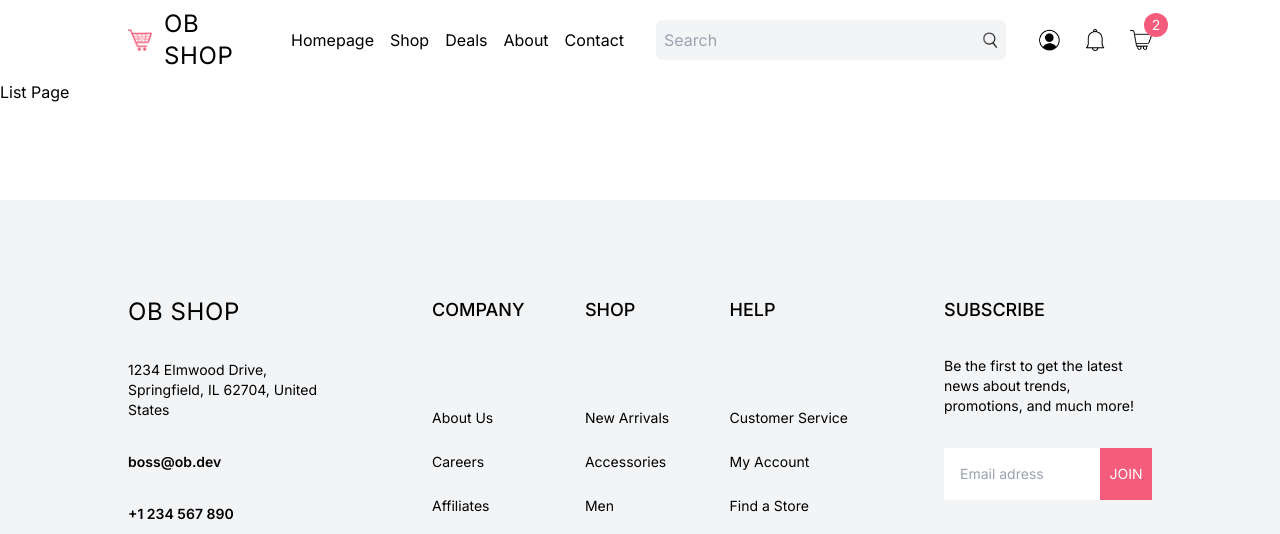
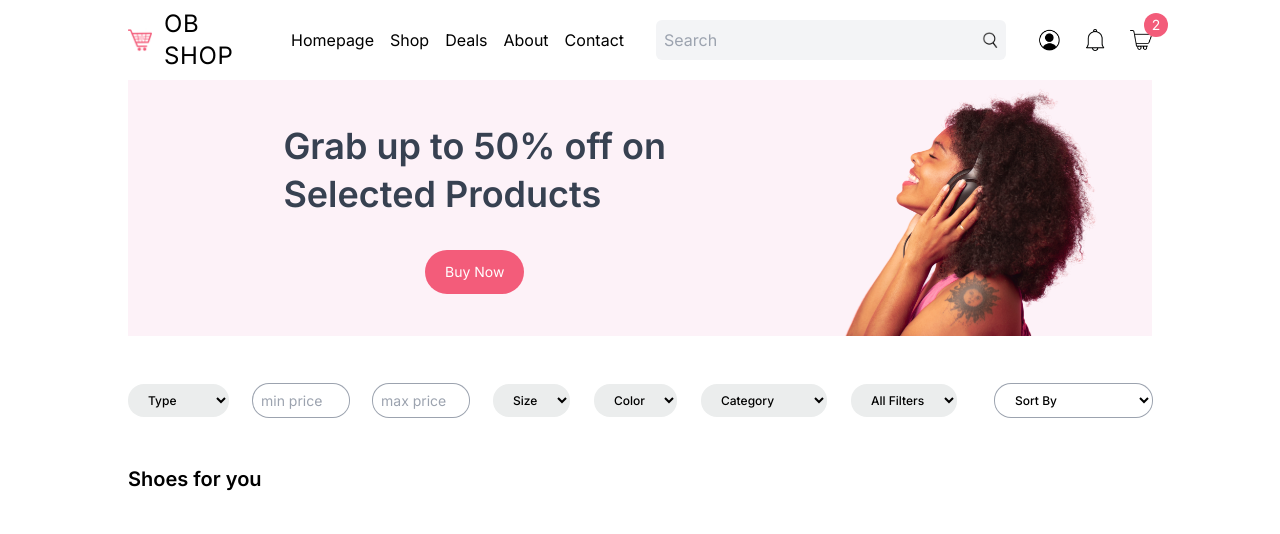
Before and after one commit to alexander-berezhnoy/ob-shop, a Next.js app: page /list in a window 1280 px wide. Shown: the top 534 px of the page. Built offline with nearby package versions, Linux system fonts and the light colour scheme.

Commit message:
Add product list page layout

```diff
--- /dev/null
+++ b/app/components/Filter.tsx
@@ -0,0 +1,66 @@
+import React from "react";
+Select;
+import Select from "@/app/components/Select";
+
+const Filter = () => {
+  return (
+    <div className="mt-12 flex justify-between">
+      <div className="flex gap-6 flex-wrap">
+        <Select
+          name="type"
+          placeholder="Type"
+          options={[
+            { label: "Physical", value: "physical" },
+            { label: "Digital", value: "digital" },
+          ]}
+        />
+        <input
+          type="text"
+          name="min"
+          placeholder="min price"
+          className="text-sm rounded-2xl pl-2 w-24 ring-1 ring-gray-400"
+        />
+        <input
+          type="text"
+          name="max"
+          placeholder="max price"
+          className="text-sm rounded-2xl pl-2 w-24 ring-1 ring-gray-400"
+        />
+        <Select
+          name="size"
+          placeholder="Size"
+          options={[{ label: "Size", value: "" }]}
+        />
+        <Select
+          name="color"
+          placeholder="Color"
+          options={[{ label: "Test", value: "" }]}
+        />
+        <Select
+          name="cat"
+          placeholder="Category"
+          options={[
+            { label: "New Arrivals", value: "newarrivals" },
+            { label: "Popular", value: "popular" },
+          ]}
+        />
+        <Select name="all" placeholder="All Filters" options={[]} />
+      </div>
+      <div className="">
+        <Select
+          name="sort"
+          placeholder="Sort By"
+          options={[
+            { label: "Price (low to high)", value: "asc price" },
+            { label: "Price (high to low)", value: "desc price" },
+            { label: "Newest", value: "asc lastUpdated" },
+            { label: "Oldest", value: "desc lastUpdated" },
+          ]}
+          selectStyle="py-2 px-4 rounded-2xl text-xs font-medium bg-white ring-1 ring-gray-400"
+        />
+      </div>
+    </div>
+  );
+};
+
+export default Filter;
--- /dev/null
+++ b/app/components/Select.tsx
@@ -0,0 +1,29 @@
+import React from "react";
+
+type SelectProps = {
+  name: string;
+  placeholder?: string;
+  options: Array<{ label: string; value: string }>;
+  selectStyle?: string;
+};
+
+const Select = ({ name, options, placeholder, selectStyle }: SelectProps) => {
+  return (
+    <select
+      name={name}
+      id=""
+      className={`${
+        selectStyle
+          ? selectStyle
+          : "py-2 px-4 rounded-2xl text-xs font-medium bg-[#EBEDED]"
+      }`}
+    >
+      {placeholder && <option>{placeholder}</option>}
+      {options.map((selOption) => (
+        <option value={selOption.value}>{selOption.label}</option>
+      ))}
+    </select>
+  );
+};
+
+export default Select;
--- a/app/list/page.tsx
+++ b/app/list/page.tsx
@@ -1,7 +1,32 @@
+import Image from "next/image";
 import React from "react";
+import Filter from "@/app/components/Filter";
+import ProductList from "@/app/components/ProductList";
 
 const ListPage = () => {
-  return <div>List Page</div>;
+  return (
+    <div className="px-4 md:px-8 lg:px-16 xl:px-32 2xl:px-64">
+      {/* CAMPAIGN */}
+      <div className="hidden sm:flex bg-pink-50 px-4 justify-between h-64">
+        <div className="w-2/3 flex flex-col items-center justify-center gap-8">
+          <h1 className="text-4xl font-semibold leading-[48px] text-gray-700">
+            Grab up to 50% off on <br /> Selected Products
+          </h1>
+          <button className="rounded-3xl bg-warn text-white w-max py-3 px-5 text-sm">
+            Buy Now
+          </button>
+        </div>
+        <div className="relative w-1/3">
+          <Image src="/woman.png" alt="" fill className="object-contain" />
+        </div>
+      </div>
+      {/* FILTER */}
+      <Filter />
+      {/* PRODUCTS */}
+      <h1 className="mt-12 text-xl font-semibold">Shoes for you</h1>
+      <ProductList />
+    </div>
+  );
 };
 
 export default ListPage;
```
Also changed, not shown: public/woman.png (added).
